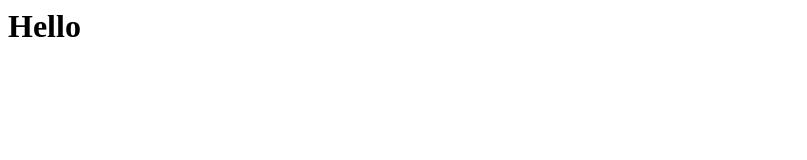
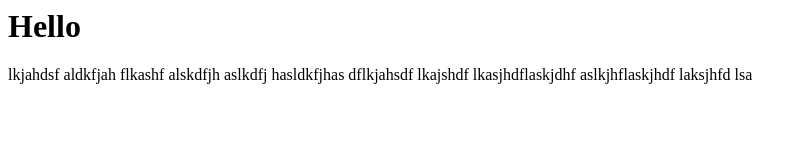
Before and after one commit to catalinaturlea/redi-project, a plain HTML site: page test.html in a window 1280 px wide. Shown: the whole page, without its empty margins (0-807 px from the left). Drawn offline with Linux system fonts and the light colour scheme.

Commit message:
My first paragraph

```diff
--- a/test.html
+++ b/test.html
@@ -1,5 +1,6 @@
 <html>
     <body>
         <h1>Hello</h1>
+        <p>lkjahdsf aldkfjah flkashf alskdfjh aslkdfj hasldkfjhas dflkjahsdf lkajshdf lkasjhdflaskjdhf aslkjhflaskjhdf laksjhfd lsa</p>
     </body>
 </html>
```
